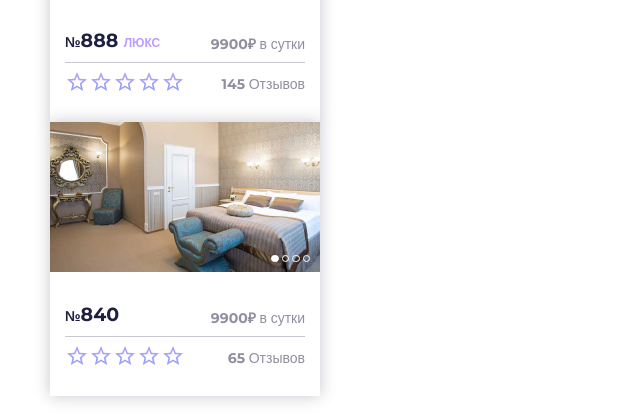
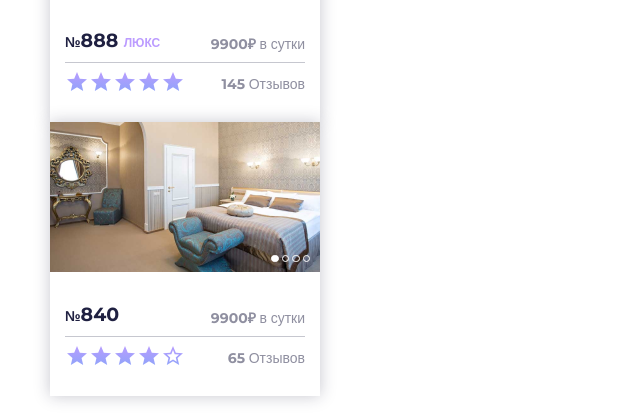
Before and after one commit to Vamba45/Toxin-hotel, a React app: page /cards in a window 1280 px wide. Shown: the part 332-749 px from the top of the page, without its empty margins (0-640 px from the left). Built offline with nearby package versions, Linux system fonts and the light colour scheme.

Commit message:
add default active stars to rate component

```diff
--- a/src/components/rate/rate.tsx
+++ b/src/components/rate/rate.tsx
@@ -3,10 +3,11 @@ import './rate.scss';
 
 interface IRate {
     starCount: number;
+    activeStars?: number;
     name: string;
 }
 
-const Rate: FC<IRate> = ({starCount, name}) => {
+const Rate: FC<IRate> = ({starCount, name, activeStars = 0}) => {
     let maket = Array.from(Array(starCount).keys())
 
     function rateOnClick(event: React.MouseEvent<HTMLInputElement>) {
@@ -28,15 +29,15 @@ const Rate: FC<IRate> = ({starCount, name}) => {
     return (
         <div className="rate">
             {
-                maket.map((el) => (
+                maket.map((el, i) => (
                     <>
-                        <input className="rate__input"
+                        <input className={"rate__input"}
                                 type="radio"
                                 id={`${name}-${el + 1}`}
                                 name={name}
                                 value={`${el + 1}`}
                                 onClick={rateOnClick}/>
-                        <label className="rate__label" htmlFor={`${name}-${el + 1}`}>
+                        <label className={"rate__label" + " " + `${i < activeStars ? 'active' : ''}`} htmlFor={`${name}-${el + 1}`}>
                         </label>
                     </>
                 ))
```
